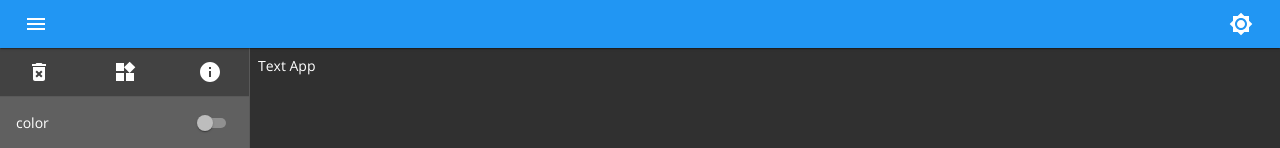
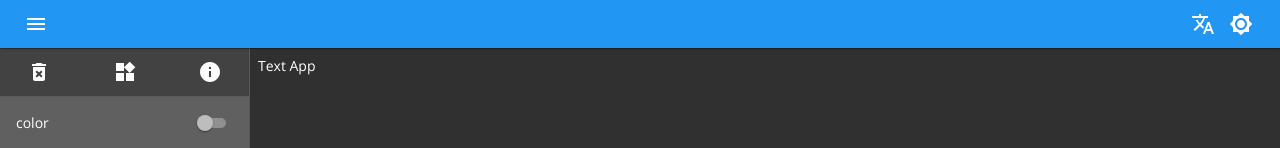
Before and after one commit to LeoCosta001/css-generator, a React (Create React App) app: page /app in a window 1280 px wide. Shown: the top 148 px of the page. Built offline with nearby package versions, Linux system fonts and the light colour scheme.

Commit message:
[feature] Create 'change-language' component

```diff
--- /dev/null
+++ b/src/shared/components/change-language/change-language.component.tsx
@@ -0,0 +1,23 @@
+// Material-ui
+import {
+    IconButton,
+    Tooltip
+} from '@material-ui/core';
+import {
+    Translate as TranslateIcon
+} from '@material-ui/icons';
+
+export const ChangeLanguage = (): JSX.Element => {
+    return (
+        <Tooltip title="Mudar idioma" arrow>
+            <IconButton
+            color="inherit"
+            size="small"
+            aria-label="Alternar tema claro/escuro"
+            onClick={() => alert('Em breve!')}
+            >
+                <TranslateIcon />
+            </IconButton>
+        </Tooltip>
+    );
+};
--- a/src/shared/components/header-bar/header-bar.component.tsx
+++ b/src/shared/components/header-bar/header-bar.component.tsx
@@ -1,5 +1,6 @@
 // Components
 import { ToggleTheme } from '../toggle-theme/toggle-theme.component';
+import { ChangeLanguage } from '../change-language/change-language.component';
 //Style
 import { useStyles } from './header-bar.style';
 // Material-ui
@@ -29,13 +30,17 @@ export const HeaderBar = (): JSX.Element => {
                     aria-label="Abrir Menu"
                     edge="start"
                     className={classes.menuButton}
+                    onClick={() => alert('Em breve!')}
                 >
                     <MenuIcon />
                 </IconButton>
                 <Box display="flex" flexDirection="row-reverse" flex="auto">
                     <ToggleTheme />
+                    <Box mr={1}>
+                        <ChangeLanguage />
+                    </Box>
                 </Box>
             </Toolbar>
-        </AppBar>
+        </AppBar >
     );
 }
--- a/src/shared/components/propertie-select-menu/property-select-menu.component.tsx
+++ b/src/shared/components/propertie-select-menu/property-select-menu.component.tsx
@@ -51,6 +51,7 @@ const PropertySelectMenu = (): JSX.Element => {
                                 classes={{ root: classes.iconHover }}
                                 size="small"
                                 aria-label="Remover todos os estilos"
+                                onClick={() => alert('Em breve!')}
                             >
                                 <DeleteForeverIcon />
                             </IconButton>
@@ -61,6 +62,7 @@ const PropertySelectMenu = (): JSX.Element => {
                                 classes={{ root: classes.iconHover }}
                                 size="small"
                                 aria-label="Estilos prontos"
+                                onClick={() => alert('Em breve!')}
                             >
                                 <WidgetsIcon />
                             </IconButton>
@@ -71,6 +73,7 @@ const PropertySelectMenu = (): JSX.Element => {
                                 classes={{ root: classes.iconHover }}
                                 size="small"
                                 aria-label="Informações sobre as propriedades"
+                                onClick={() => alert('Em breve!')}
                             >
                                 <InfoIcon />
                             </IconButton>
```
